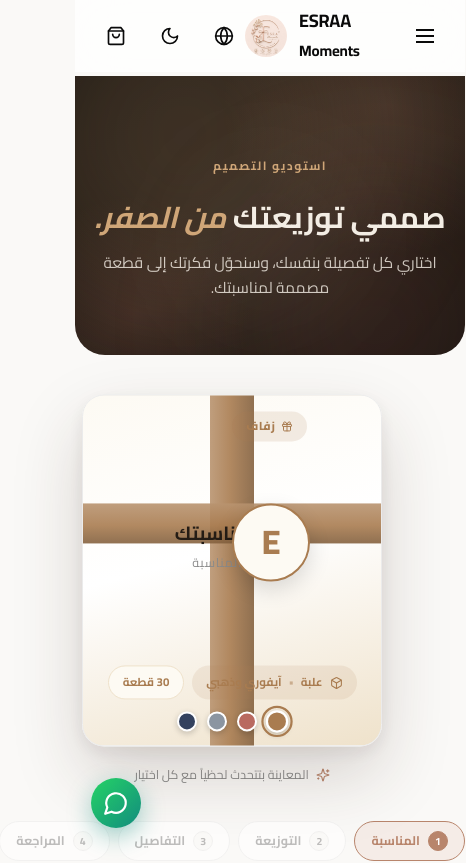
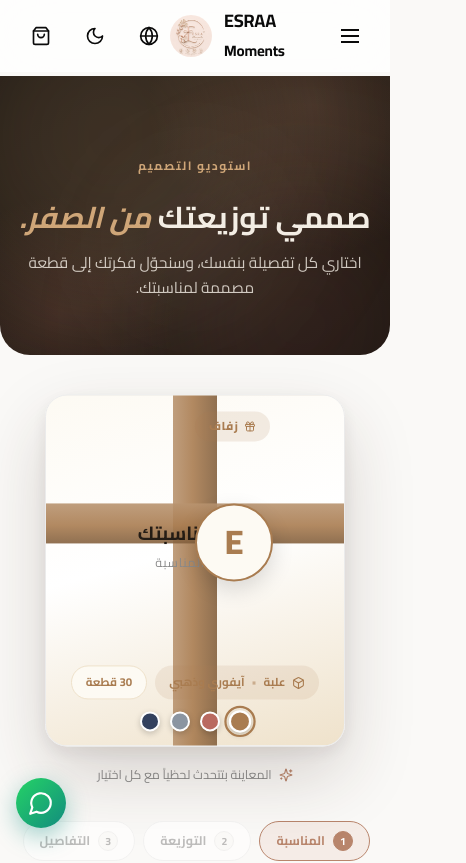
Before and after one commit to ahmedmorgan86/esraa_moments, a React (Vite) app: page /custom in a window 390 px wide. Shown: the top 863 px of the page, 466 px wide, since content can reach past the window. Built offline with nearby package versions, Linux system fonts and the light colour scheme; no server answers; the database is empty.

Commit message:
Fix content clipped at viewport edges: unified side padding on sections, overflow hardening, timeline scroll on tablets

```diff
--- a/src/styles.css
+++ b/src/styles.css
@@ -3347,3 +3347,14 @@ html { scroll-behavior: smooth; }
   }
   .mobile-overlay.on { display: block; }
 }
+/* ── SIDE PADDING & OVERFLOW HARDENING v9 ── */
+.section { padding-inline: clamp(20px, 4vw, 48px); }
+.customPage .studioHero { margin-inline: calc(clamp(20px, 4vw, 48px) * -1); }
+
+.checkoutGrid > *, .productPageGrid > *, .studioBody > *, .footerGrid > *, .hero > * { min-width: 0; }
+
+p, li, h1, h2, h3, h4, label, .btn, .footerContactItem, .summaryRow b { overflow-wrap: break-word; }
+
+@media (max-width: 1024px) {
+  .trackingTimeline { flex-wrap: nowrap; overflow-x: auto; justify-content: flex-start; gap: 18px; padding-bottom: 6px; }
+}
```
